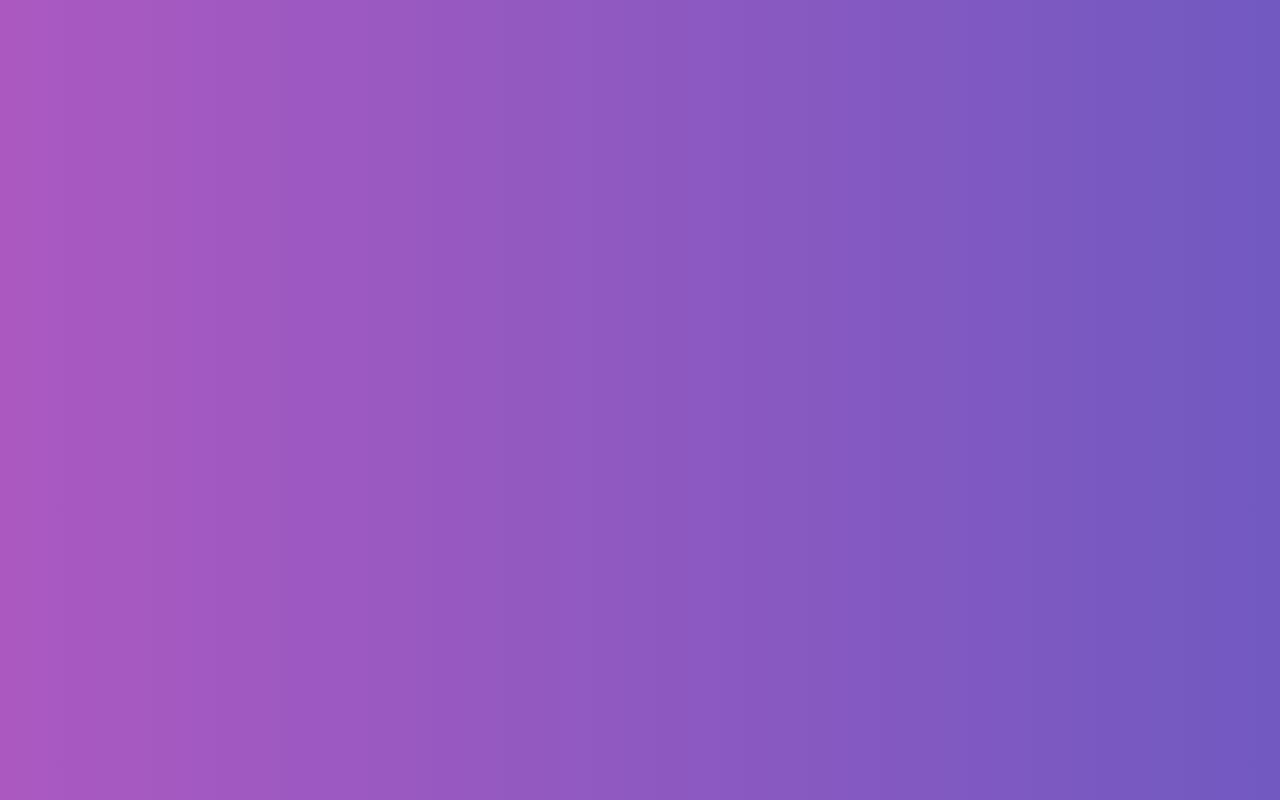
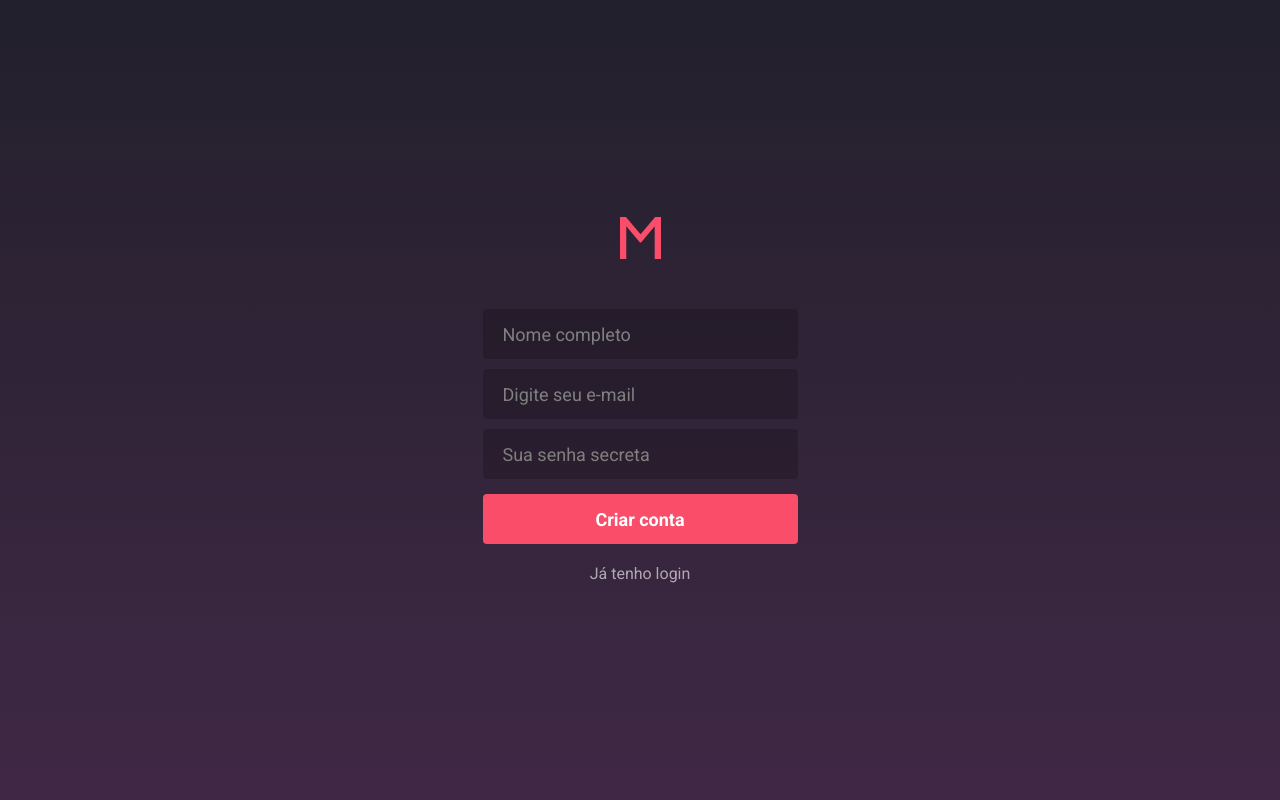
Before and after one commit to luzimar/DesafioFinal, a React (Create React App) app in the folder frontend/: page /register in a window 1280 px wide. Built offline with nearby package versions, Linux system fonts and the light colour scheme; the HTML template or start-up script is replaced by a standard one.

Commit message:
Implementado estilização do template de auth

```diff
--- a/frontend/package.json
+++ b/frontend/package.json
@@ -4,6 +4,7 @@
   "private": true,
   "dependencies": {
     "history": "^4.9.0",
+    "polished": "^3.4.1",
     "prop-types": "^15.7.2",
     "react": "^16.9.0",
     "react-dom": "^16.9.0",
--- a/frontend/src/pages/SignIn/index.js
+++ b/frontend/src/pages/SignIn/index.js
@@ -1,7 +1,17 @@
 import React from 'react';
-
-// import { Container } from './styles';
+import { Link } from 'react-router-dom';
+import logo from '~/assets/logo.svg';
 
 export default function SignIn() {
-  return <h1>Login</h1>
+  return (
+    <>
+      <img src={logo} alt="Meetapp" />
+      <form>
+        <input type="email" placeholder="Digite seu e-mail" />
+        <input type="password" placeholder="Sua senha secreta" />
+        <button type="submit">Entrar</button>
+        <Link to="/register">Criar conta grátis</Link>
+      </form>
+    </>
+  );
 }
--- a/frontend/src/pages/SignUp/index.js
+++ b/frontend/src/pages/SignUp/index.js
@@ -1,7 +1,18 @@
 import React from 'react';
-
-// import { Container } from './styles';
+import { Link } from 'react-router-dom';
+import logo from '~/assets/logo.svg';
 
 export default function SignUp() {
-  return <div />;
+  return (
+    <>
+      <img src={logo} alt="Meetapp" />
+      <form>
+        <input type="text" placeholder="Nome completo" />
+        <input type="email" placeholder="Digite seu e-mail" />
+        <input type="password" placeholder="Sua senha secreta" />
+        <button type="submit">Criar conta</button>
+        <Link to="/">Já tenho login</Link>
+      </form>
+    </>
+  );
 }
--- a/frontend/src/pages/_layouts/auth/index.js
+++ b/frontend/src/pages/_layouts/auth/index.js
@@ -1,9 +1,13 @@
 import React from 'react';
 import PropTypes from 'prop-types';
-import { Wrapper } from './styles';
+import { Wrapper, Content } from './styles';
 
 export default function AuthLayout({ children }) {
-  return <Wrapper>{children}</Wrapper>;
+  return (
+    <Wrapper>
+      <Content>{children}</Content>
+    </Wrapper>
+  );
 }
 
 AuthLayout.propTypes = {
--- a/frontend/src/pages/_layouts/auth/styles.js
+++ b/frontend/src/pages/_layouts/auth/styles.js
@@ -1,6 +1,66 @@
 import styled from 'styled-components';
+import { darken } from 'polished';
 
 export const Wrapper = styled.div`
   height: 100%;
-  background: linear-gradient(-90deg, #7159c1, #ab59c1);
+  background: linear-gradient(#22202c, #402845);
+  display: flex;
+  justify-content: center;
+  align-items: center;
 `;
+export const Content = styled.div`
+  width: 100%;
+  max-width: 315px;
+
+  img {
+    margin: auto;
+    display: block;
+  }
+
+  form {
+    display: flex;
+    flex-direction: column;
+    margin-top: 50px;
+
+    input {
+      background: rgba(0, 0, 0, 0.2);
+      border: 0;
+      border-radius: 4px;
+      height: 50px;
+      padding: 14px 20px;
+      color: #fff;
+      margin: 0 0 10px;
+      font-size: 18px;
+
+      &::placeholder {
+        color: gray;
+      }
+    }
+    button {
+      margin: 5px 0 0;
+      height: 50px;
+      background: #f94d6a;
+      font-weight: bold;
+      color: #fff;
+      border: 0;
+      border-radius: 4px;
+      font-size: 18px;
+      transition: background 0.2s;
+
+      &:hover {
+        background: ${darken(0.03, '#f94d6a')};
+      }
+    }
+    a {
+      text-align: center;
+      color: #fff;
+      margin-top: 20px;
+      font-size: 16px;
+      opacity: 0.6;
+
+      &:hover {
+        opacity: 1;
+      }
+    }
+  }
+`;
```
Also changed, not shown: frontend/src/assets/logo.svg (added), 1 other file (tests, documents, lock files or other folders).
